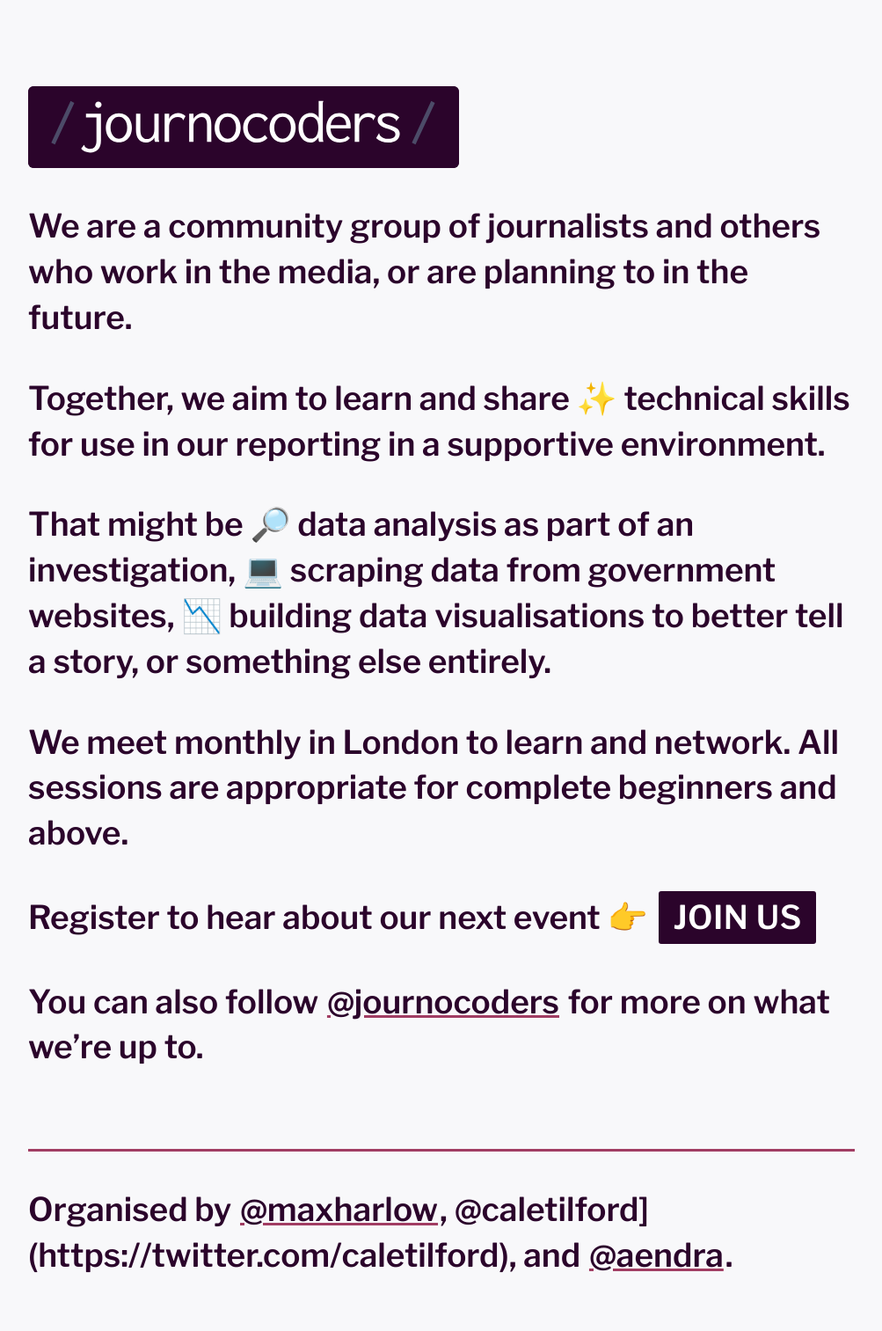
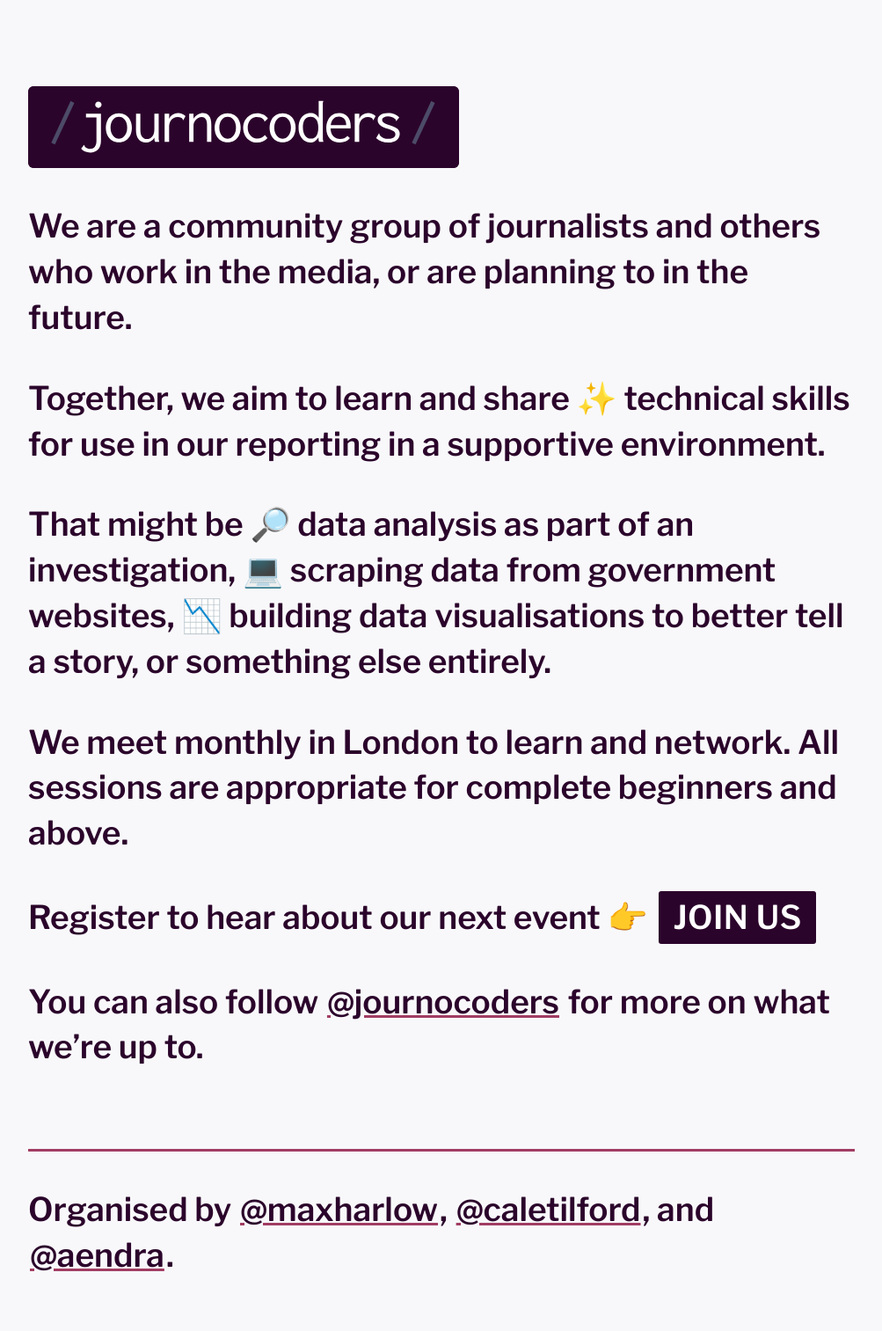
Before and after one commit to journocoders/journocoders.github.io, a Jekyll site: the page built from index.md, in a window 1280 px wide. Shown: the whole page at 88% size, without its empty margins (138-1141 px from the left). Built offline with Jekyll 4.4.1, drawn with Linux system fonts in a browser that asks for light colours.

Commit message:
Update index.md

```diff
--- a/index.md
+++ b/index.md
@@ -27,4 +27,4 @@ You can also follow [@journocoders](https://twitter.com/journocoders) for more o
 
 ---
 
-Organised by [@maxharlow](https://twitter.com/maxharlow), @caletilford](https://twitter.com/caletilford), and [@aendra](https://twitter.com/aendra).
+Organised by [@maxharlow](https://twitter.com/maxharlow), [@caletilford](https://twitter.com/caletilford), and [@aendra](https://twitter.com/aendra).
```
